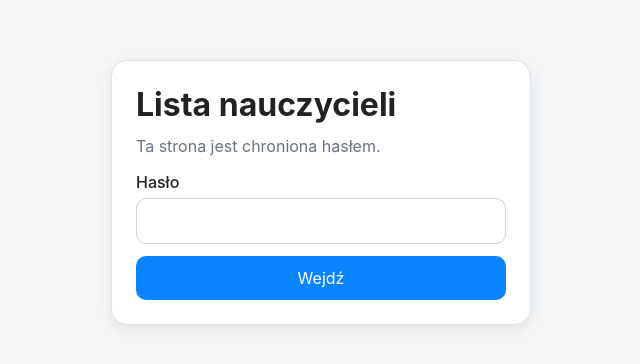
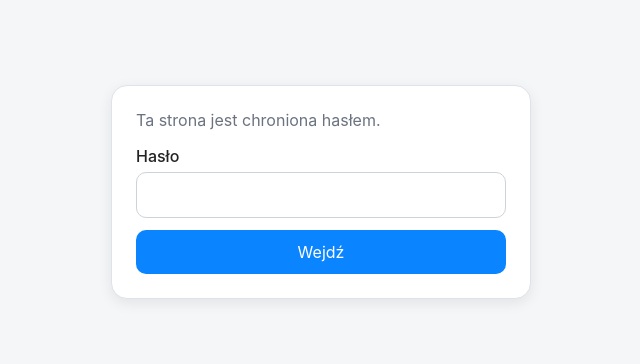
Before and after one commit to dariuszt007/s05, a plain HTML site: page index.html in a window 1280 px wide. Shown: the part 208-572 px from the top of the page, without its empty margins (319-959 px from the left). Drawn offline with Linux system fonts and the light colour scheme.

Commit message:
Update heading text in index.html

```diff
--- a/index.html
+++ b/index.html
@@ -12,7 +12,7 @@
 <body>
   <div id="loginScreen" class="login-screen">
     <div class="login-card">
-      <h1>Lista nauczycieli</h1>
+
       <p class="login-text">Ta strona jest chroniona hasłem.</p>
 
       <form id="loginForm" class="login-form">
```
